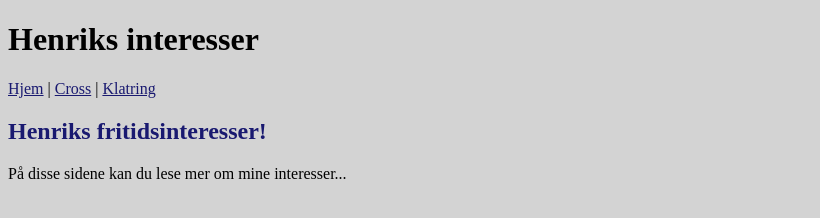
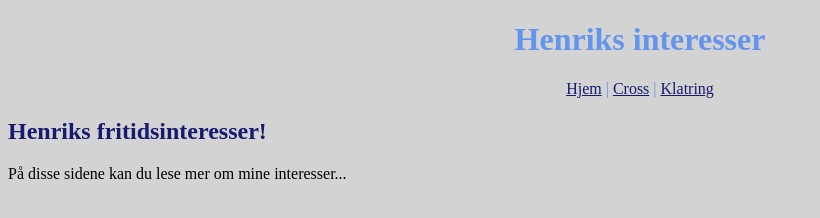
Before and after one commit to HenrikBrennecke/HenrikBrennecke, a plain HTML site: page index.html in a window 1280 px wide. Shown: the whole page, without its empty margins (0-820 px from the left). Drawn offline with Linux system fonts and the light colour scheme.

Commit message:
Update index.html

```diff
--- a/index.html
+++ b/index.html
@@ -5,13 +5,15 @@
   <title>Henriks interesser</title>
   <meta charset="UTF-8">
   <style>
-    	h1 {"color:#6495ED;text-align:center;"}
+    	h1 {color:#6495ED;text-align:center;}
 	h2 {color:#191970;}
 	body {background-color: #D3D3D3;}
 	a {color:#191970;}
 	th {color:#191970; text-decoration-style: solid;}
 	td {color:#000000; vertical-align: text-top;}
+	nav {color:#6495ED;text-align:center;}
   </style>
+
 <h1>
 Henriks interesser
 </h1>
```
